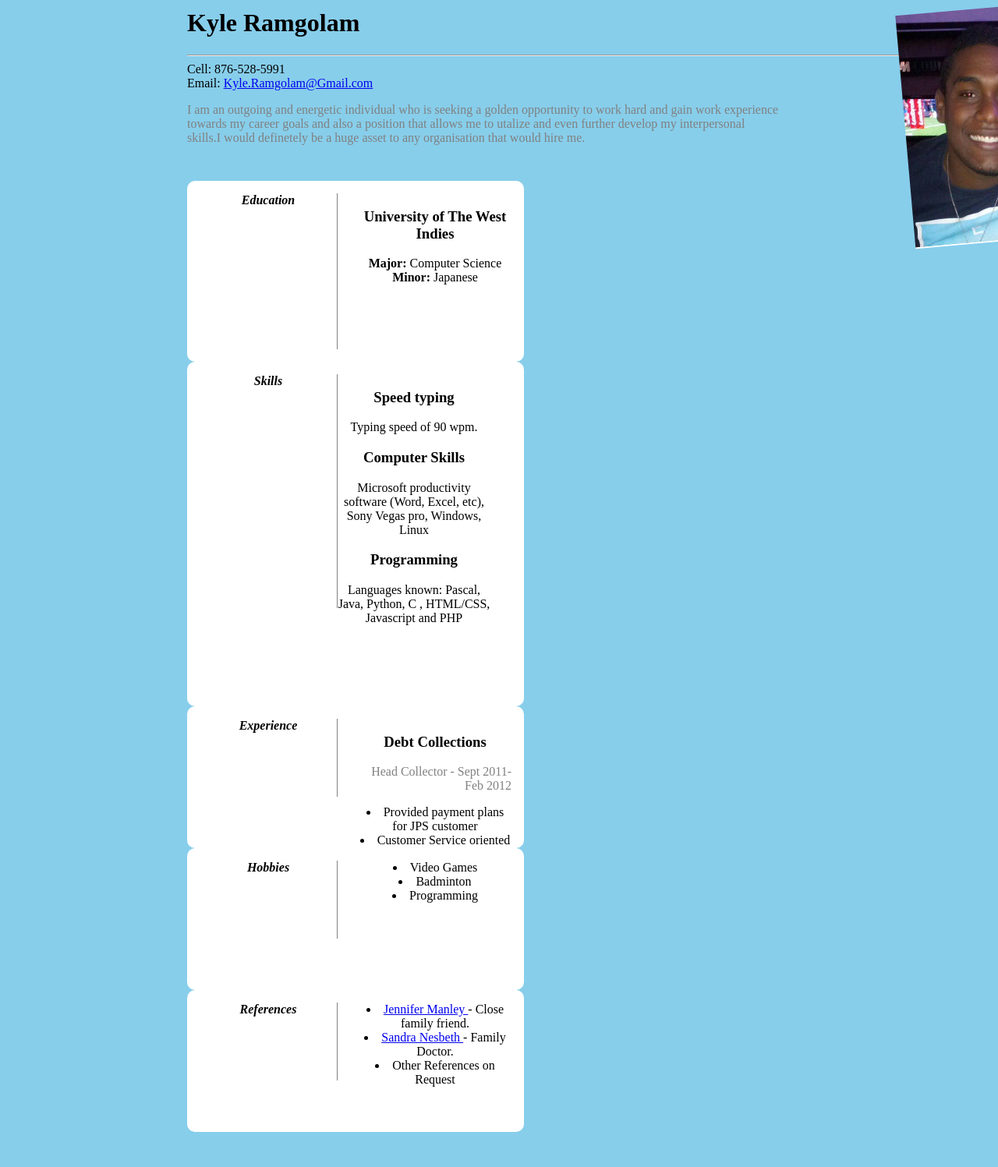
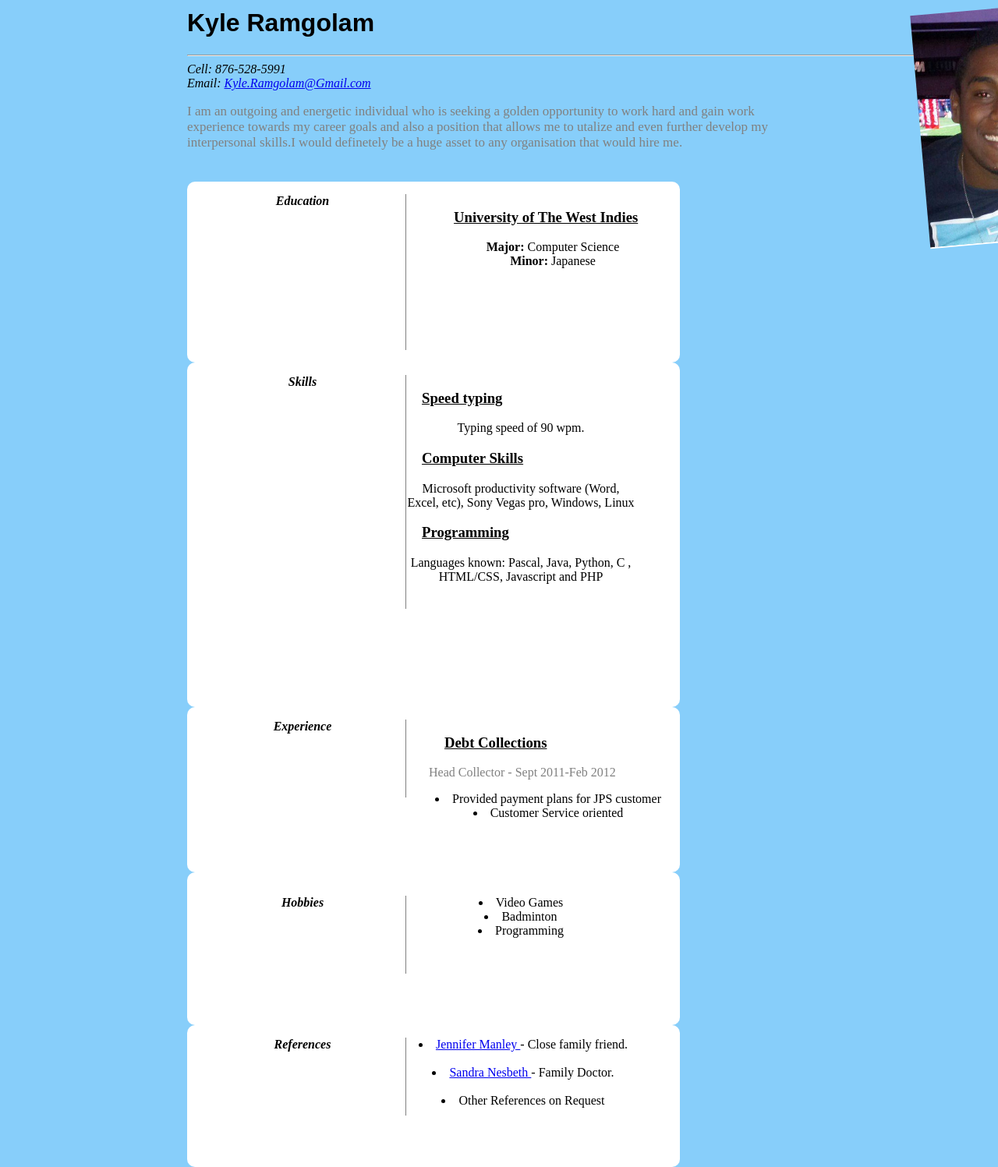
Before and after one commit to bridgeram/web-dev-project-1, a plain HTML site: page index.html in a window 1280 px wide. Shown: the part 10-1507 px from the top of the page at 78% size. Before the commit the page ends 1462 px from the top, so only its background shows below. Drawn offline with Linux system fonts and the light colour scheme.

Commit message:
soon done yah
ye

```diff
--- a/index.html
+++ b/index.html
@@ -25,30 +25,31 @@
 
 </div>
 <div id="paragraph">
-     <p> I am an outgoing and energetic individual who is seeking a golden opportunity to work hard and gain work experience towards my career goals and also a position that allows me to utalize and even further develop  my interpersonal<br/> skills.I would definetely be a huge asset to any organisation that would hire me.</p></div>
+     <p> I am an outgoing and energetic individual who is seeking a golden opportunity to work hard and gain work experience towards my career goals and also a position that allows me to utalize and even further develop  my interpersonal skills.I would definetely be a huge asset to any organisation that would hire me.</p></div>
 
 <div id="whitebox">
 
 <div id="left"><strong><i>Education</i></strong></div>
 
 
-<div id="right"> <h3>University of The West Indies</h3>
+    <div id="right"> <h3><u>University of The West Indies</u></h3>
 
 <b>Major:</b> Computer Science<br/>
 <b>Minor:</b> Japanese
+
 </div>
 
 </div>
 
 <div id="whitebox1"> <div id="left1"><strong><em>Skills</em></strong></div>
 
-<div id="right1"> <h3> Speed typing </h3>
+    <div id="right1"> <h3> <u>Speed typing</u> </h3>
  <p1> Typing speed of 90 wpm. </p1>
 
- <h3>Computer Skills </h3>
+    <h3><u>Computer Skills</u> </h3>
  <p2>Microsoft productivity software (Word, Excel, etc), Sony Vegas pro, Windows, Linux </p2>
 
- <h3>Programming</h3>
+        <h3><u>Programming</u></h3>
  <p3>Languages known: Pascal, Java, Python, C , HTML/CSS, Javascript and PHP </p3>
 
 </div>
@@ -58,7 +59,7 @@
 
   	<div id= "left2" ><strong><em>Experience</em></strong> </div>
 
-  <div id= "right2"> <h3>Debt Collections </h3> <p class="nfgr">Head Collector - Sept 2011-Feb 2012</p>
+      <div id= "right2"> <h3><u>Debt Collections</u> </h3> <p class="nfgr">Head Collector - Sept 2011-Feb 2012</p>
   <li>Provided payment plans for JPS customer </li>
   <li>Customer Service oriented </li>
 </div>
@@ -80,10 +81,12 @@
     <div id="whitebox4">
 
         <div id="left4"> <strong><em>References</em></strong></div>
-        <div id="right4"> <li><a href="mailto:RecoveringJen@hotmail.com"> Jennifer Manley </a> - Close family friend. </li>
 
-        <li><a href="mailto:DoctorNesbeth@gmail.com"> Sandra Nesbeth </a> - Family Doctor.</li>
-            <li>Other References on Request</li>
+        <div id="right4"> <li><a href="mailto:RecoveringJen@hotmail.com"> Jennifer Manley </a> - Close family friend. </li> </br>
+
+        <li><a href="mailto:DoctorNesbeth@gmail.com"> Sandra Nesbeth </a> - Family Doctor.</li> </br>
+
+        <li>Other References on Request</li>
             </div>
 
     </div>
--- a/styles.css
+++ b/styles.css
@@ -2,7 +2,7 @@
 
 
 body {
-    background-color: skyblue;
+    background-color: lightskyblue;
    width:800px; margin: 0 auto
 
 }
@@ -10,32 +10,37 @@ body {
 h1 {
     color: black;
     text-align: left;
+    font-family:fantasy;
 }
 
-h3{ text-align: center; }
+h3{ text-align: left;
+    padding-left: 20px;}
 
-p{text-align:left;}
+p{text-align:left;
+    color: grey}
 
 #picture { width:200px;height:300px;margin-left: 700px; margin-bottom: 200px;position:absolute;
  -ms-transform: rotate(355deg); /* IE 9 */
     -webkit-transform: rotate(355deg); /* Chrome, Safari, Opera */
     transform: rotate(355deg);
 }
-#paragraph {height:100px;}
+#paragraph {height:100px;
+    font-size: 17px;
+}
 
 #gaza{width: 2000px  }
 
 div{text-align: center;}
 
-p{color: grey;
-}
-.nfgr{ text-align: right;
+.nfgr{ text-align: right
+        color:grey;
  }
 
  .lefts{text-align: left;
  	padding-left: 100px;}
 
- #top{text-align: left;}
+ #top{text-align: left;
+    font-style:italic;}
 
 #left {
   position: relative;
@@ -53,8 +58,8 @@ p{color: grey;
   float: right;
   width: 49%;
   margin: 0;
-  padding: 0;
-  height:100px;
+  padding:0;
+  height:0px;
 }
 
 #whitebox {
@@ -63,7 +68,7 @@ p{color: grey;
   -moz-border-radius:10px;
   -webkit-border-radius: 10px;
   position: relative;
-  width: 45%;
+  width: 80%;
   min-width: 400px;
   max-width: 600px;
   padding: 2%;
@@ -97,7 +102,7 @@ p{color: grey;
   -moz-border-radius:10px;
   -webkit-border-radius: 10px;
   position: relative;
-  width: 45%;
+  width: 80%;
   min-width: 400px;
   max-width: 600px;
   padding: 2%;
@@ -118,10 +123,10 @@ p{color: grey;
 #right2 {
   position: relative;
   float: right;
-  width: 49%;
+  width: 51%;
   margin: 0;
   padding: 0;
-  height:150px;
+  height:180px;
 }
 
 #whitebox2 {
@@ -130,11 +135,11 @@ p{color: grey;
   -moz-border-radius:10px;
   -webkit-border-radius: 10px;
   position: relative;
-  width: 45%;
+  width: 80%;
   min-width: 400px;
   max-width: 600px;
   padding: 2%;
-  float: center;
+  float: left;
   overflow: auto; }
 
 #left3 {
@@ -150,7 +155,7 @@ p{color: grey;
 
 #right3 {
   position: relative;
-  float: right;
+  float: left;
   width: 49%;
   margin: 0;
   padding: 0;
@@ -163,12 +168,13 @@ p{color: grey;
   -moz-border-radius:10px;
   -webkit-border-radius: 10px;
   position: relative;
-  width: 45%;
+  width: 80%;
   min-width: 400px;
   max-width: 600px;
   padding: 2%;
   float: center;
-  overflow: auto; }
+  overflow: auto;
+padding-top: 30px;}
 
 #left4 {
   position: relative;
@@ -183,8 +189,8 @@ p{color: grey;
 
 #right4 {
   position: relative;
-  float: right;
-  width: 49%;
+  float: left;
+  width: 50%;
   margin: 0;
   padding: 0;
   height:150px;
@@ -196,7 +202,7 @@ p{color: grey;
   -moz-border-radius:10px;
   -webkit-border-radius: 10px;
   position: relative;
-  width: 45%;
+  width: 80%;
   min-width: 400px;
   max-width: 600px;
   padding: 2%;
```
